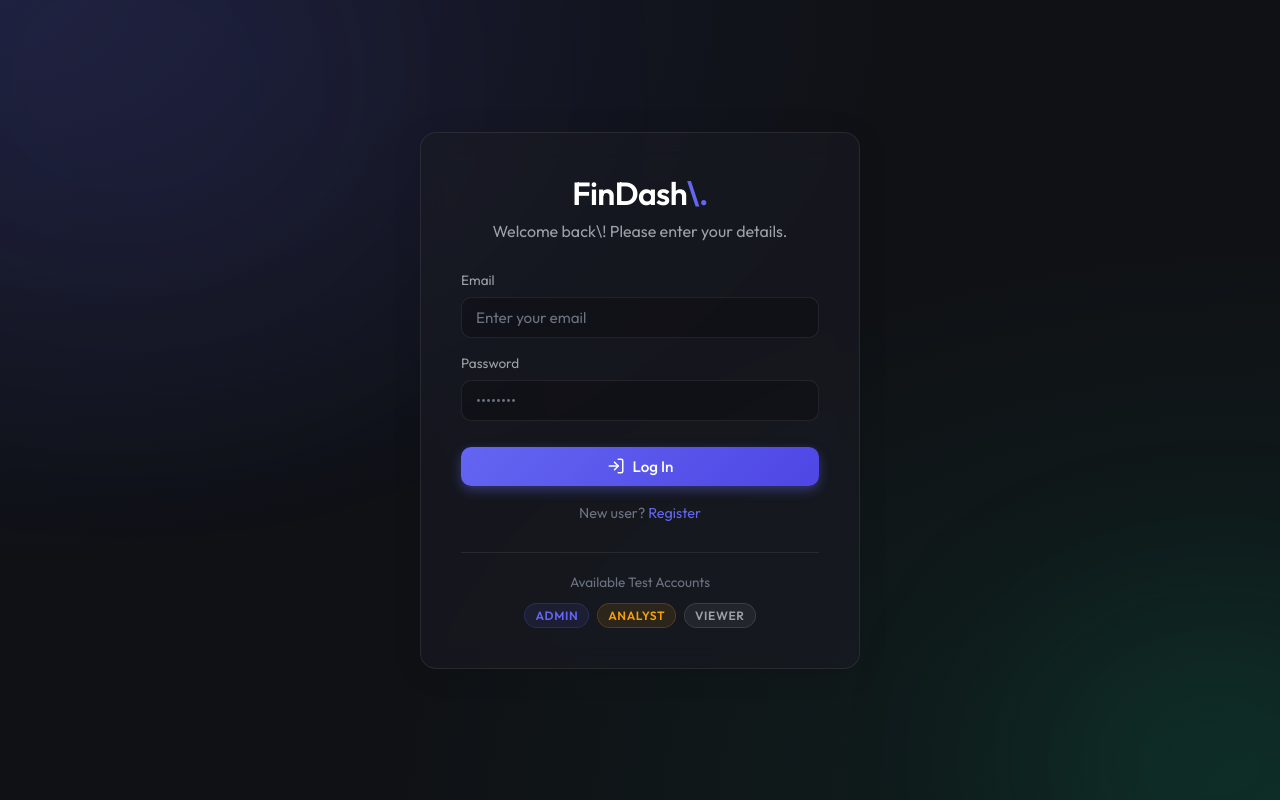
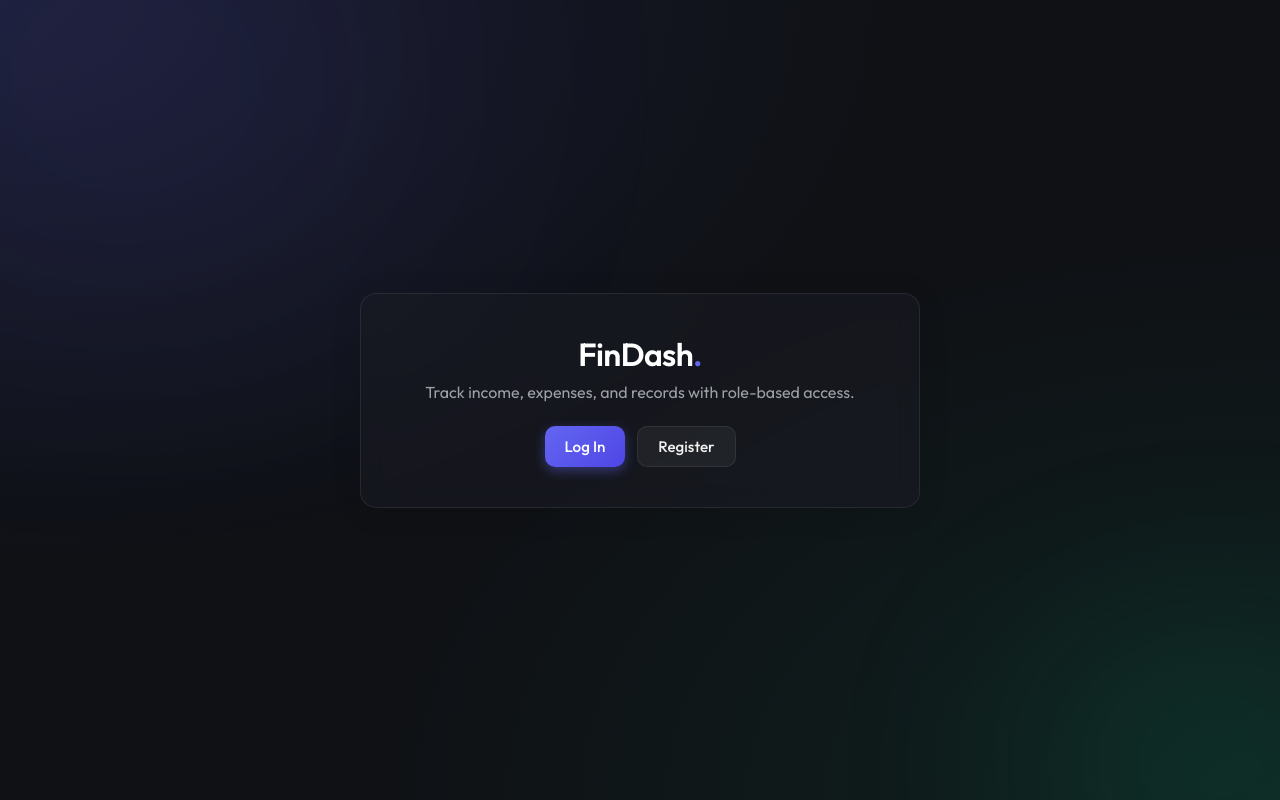
Before and after one commit to VenkatAravind123/ZorvynProject, a React (Vite) app in the folder ZorvynFrontend/frontend/: page / in a window 1280 px wide. Before the commit this address led to /login. Built offline with nearby package versions, Linux system fonts and the light colour scheme.

Commit message:
Added Landing page

```diff
--- a/ZorvynFrontend/frontend/src/App.jsx
+++ b/ZorvynFrontend/frontend/src/App.jsx
@@ -8,17 +8,19 @@ import Register from './pages/Register';
 import Dashboard from './pages/Dashboard';
 import Transactions from './pages/Transactions';
 import Users from './pages/Users';
+import Landing from './pages/Landing';
 
 function App() {
   return (
     <AuthProvider>
       <Router>
         <Routes>
+          <Route path="/" element={<Landing />} />
           <Route path="/login" element={<Login />} />
           <Route path="/register" element={<Register />} />
           <Route element={<ProtectedRoute allowedRoles={['admin', 'analyst', 'viewer']} />}>
             <Route element={<Layout />}>
-              <Route path="/" element={<Dashboard />} />
+              <Route path="/dashboard" element={<Dashboard />} />
               <Route path="/records" element={<Transactions />} />
 
               {/* Only admins can access users management */}
@@ -26,7 +28,7 @@ function App() {
                 <Route path="/users" element={<Users />} />
               </Route>
             </Route>
-                <Route path="/register" element={<Register />} />
+                {/* <Route path="/register" element={<Register />} /> */}
           </Route>
 
           <Route path="*" element={<Navigate to="/" replace />} />
--- /dev/null
+++ b/ZorvynFrontend/frontend/src/pages/Landing.jsx
@@ -0,0 +1,62 @@
+import { Link } from 'react-router-dom';
+
+export default function Landing() {
+  return (
+    <div
+      style={{
+        display: 'flex',
+        height: '100vh',
+        alignItems: 'center',
+        justifyContent: 'center',
+        padding: '20px',
+        position: 'relative',
+        overflow: 'hidden',
+      }}
+    >
+      <div
+        style={{
+          position: 'absolute',
+          top: '-10%',
+          left: '-10%',
+          width: '40%',
+          height: '40%',
+          background: 'var(--primary)',
+          filter: 'blur(150px)',
+          opacity: 0.15,
+          borderRadius: '50%',
+        }}
+      />
+      <div
+        style={{
+          position: 'absolute',
+          bottom: '-10%',
+          right: '-10%',
+          width: '30%',
+          height: '30%',
+          background: 'var(--success)',
+          filter: 'blur(120px)',
+          opacity: 0.15,
+          borderRadius: '50%',
+        }}
+      />
+
+      <div className="glass-panel animate-fade-in" style={{ padding: 40, width: '100%', maxWidth: 560, zIndex: 10 }}>
+        <h1 style={{ fontSize: '2rem', marginBottom: 8, textAlign: 'center' }}>
+          FinDash<span style={{ color: 'var(--primary)' }}>.</span>
+        </h1>
+        <p style={{ color: 'var(--text-secondary)', textAlign: 'center', marginBottom: 24 }}>
+          Track income, expenses, and records with role-based access.
+        </p>
+
+        <div style={{ display: 'flex', gap: 12, justifyContent: 'center', flexWrap: 'wrap' }}>
+          <Link className="btn btn-primary" to="/login" style={{ justifyContent: 'center' }}>
+            Log In
+          </Link>
+          <Link className="btn btn-secondary" to="/register" style={{ justifyContent: 'center' }}>
+            Register
+          </Link>
+        </div>
+      </div>
+    </div>
+  );
+}
```
Also changed, not shown: ZorvynFrontend/frontend/vercel.json (added).
